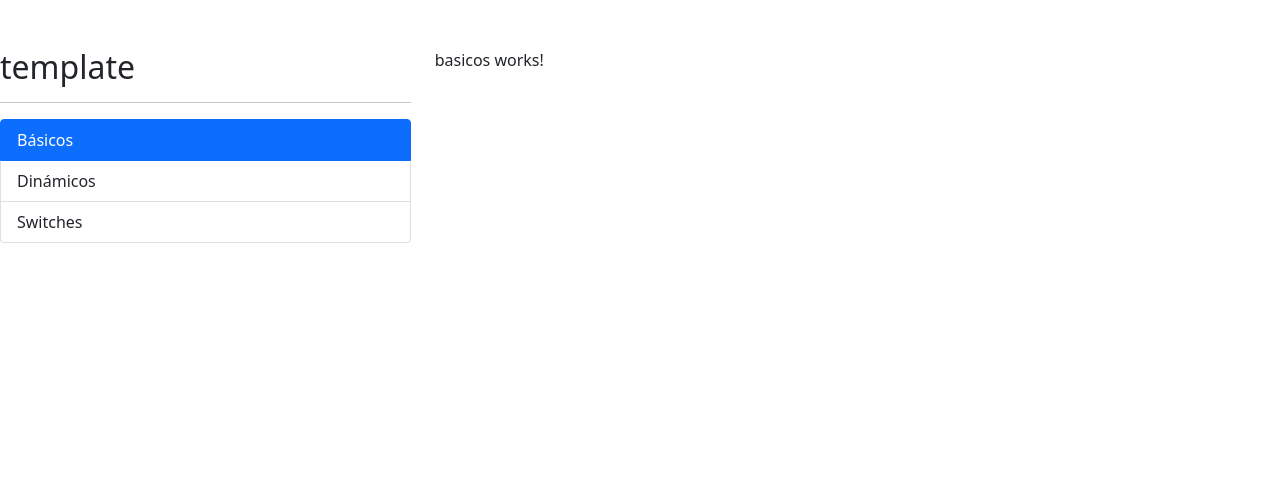
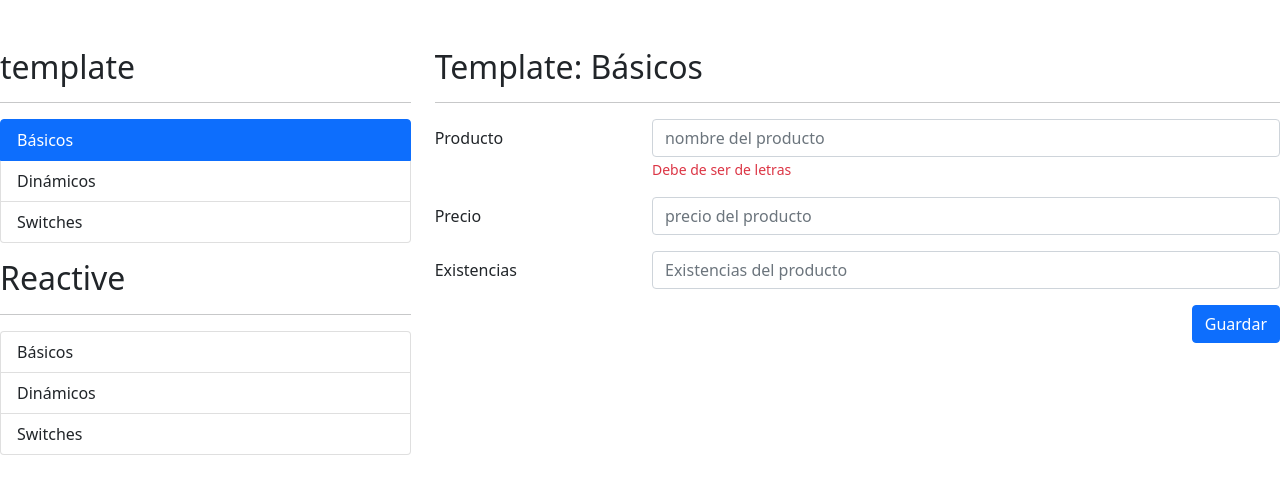
Before and after one commit to Vicman3x3/formulariosApp, an Angular app: page /template/basicos in a window 1280 px wide. Shown: the top 494 px of the page. Built offline with nearby package versions, Linux system fonts and the light colour scheme.

Commit message:
Formulario Template Basico

```diff
--- a/src/app/shared/sidemenu/sidemenu.component.html
+++ b/src/app/shared/sidemenu/sidemenu.component.html
@@ -10,6 +10,19 @@
       {{ item.texto }}
 
   </li>
+</ul>
 
 
+<h2 class="mt-3">   Reactive</h2>
+<hr>
+<ul class="list-group">
+     <li
+     *ngFor="let item of reactiveMenu"
+        class="list-group-item"
+        [routerLink]="[item.ruta]"
+        routerLinkActive="active"
+        >
+      {{ item.texto }}
+
+  </li>
 </ul>
--- a/src/app/shared/sidemenu/sidemenu.component.ts
+++ b/src/app/shared/sidemenu/sidemenu.component.ts
@@ -1,6 +1,6 @@
 import { Component } from '@angular/core';
 
-interface MenuItem{
+interface MenuItem {
   texto: string;
   ruta: string;
 }
@@ -8,21 +8,36 @@ interface MenuItem{
 @Component({
   selector: 'app-sidemenu',
   templateUrl: './sidemenu.component.html',
-  styleUrls: ['./sidemenu.component.css']
+  styleUrls: ['./sidemenu.component.css'],
 })
 export class SidemenuComponent {
-
   templateMenu: MenuItem[] = [
     {
       texto: 'Básicos',
-      ruta: './template/basicos'
-    },{
+      ruta: './template/basicos',
+    },
+    {
       texto: 'Dinámicos',
-      ruta: './template/dinamicos'
-    },{
+      ruta: './template/dinamicos',
+    },
+    {
       texto: 'Switches',
-      ruta: './template/switches'
+      ruta: './template/switches',
     },
-  ]
+  ];
 
+  reactiveMenu: MenuItem[] = [
+    {
+      texto: 'Básicos',
+      ruta: './reactive/basicos',
+    },
+    {
+      texto: 'Dinámicos',
+      ruta: './reactive/dinamicos',
+    },
+    {
+      texto: 'Switches',
+      ruta: './reactive/switches',
+    },
+  ];
 }
--- a/src/app/template/basicos/basicos.component.html
+++ b/src/app/template/basicos/basicos.component.html
@@ -1 +1,48 @@
-<p>basicos works!</p>
+<h2>Template: Básicos</h2>
+<hr>
+
+<div class="row">
+  <div class="col">
+    <form action="">
+
+      <!-- TODO: Campo del producto -->
+      <div class="row mb-3">
+        <label for="" class="col-sm-3 col-form-label"> Producto</label>
+        <div class="col-sm-9">
+          <input type="text" class="form-control" placeholder="nombre del producto">
+          <span class="form-text text-danger">Debe de ser de letras</span>
+        </div>
+      </div>
+
+            <!-- TODO: Campo del precio -->
+            <div class="row mb-3">
+              <label for="" class="col-sm-3 col-form-label"> Precio</label>
+              <div class="col-sm-9">
+                <input type="number" class="form-control" placeholder="precio del producto">
+
+              </div>
+            </div>
+
+
+                        <!-- TODO: Campo de existencias -->
+                        <div class="row mb-3">
+                          <label for="" class="col-sm-3 col-form-label"> Existencias</label>
+                          <div class="col-sm-9">
+                            <input type="number" class="form-control" placeholder="Existencias del producto">
+
+                          </div>
+                        </div>
+
+                        <div class="row">
+                          <div class="col">
+                            <button type="submit"
+                              class="btn btn-primary float-end"
+                            >
+                              Guardar
+                            </button>
+                          </div>
+                        </div>
+
+    </form>
+  </div>
+</div>
```
